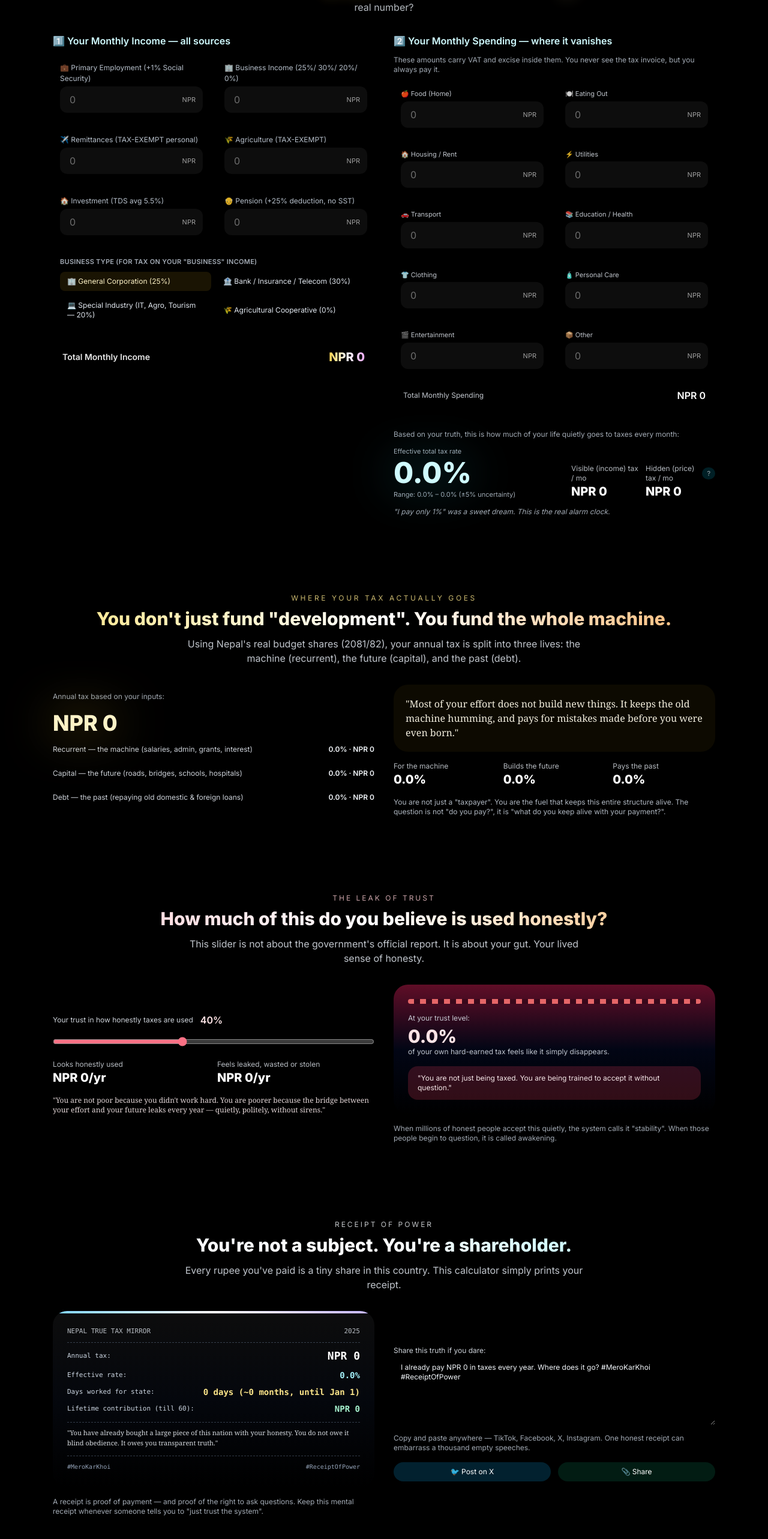
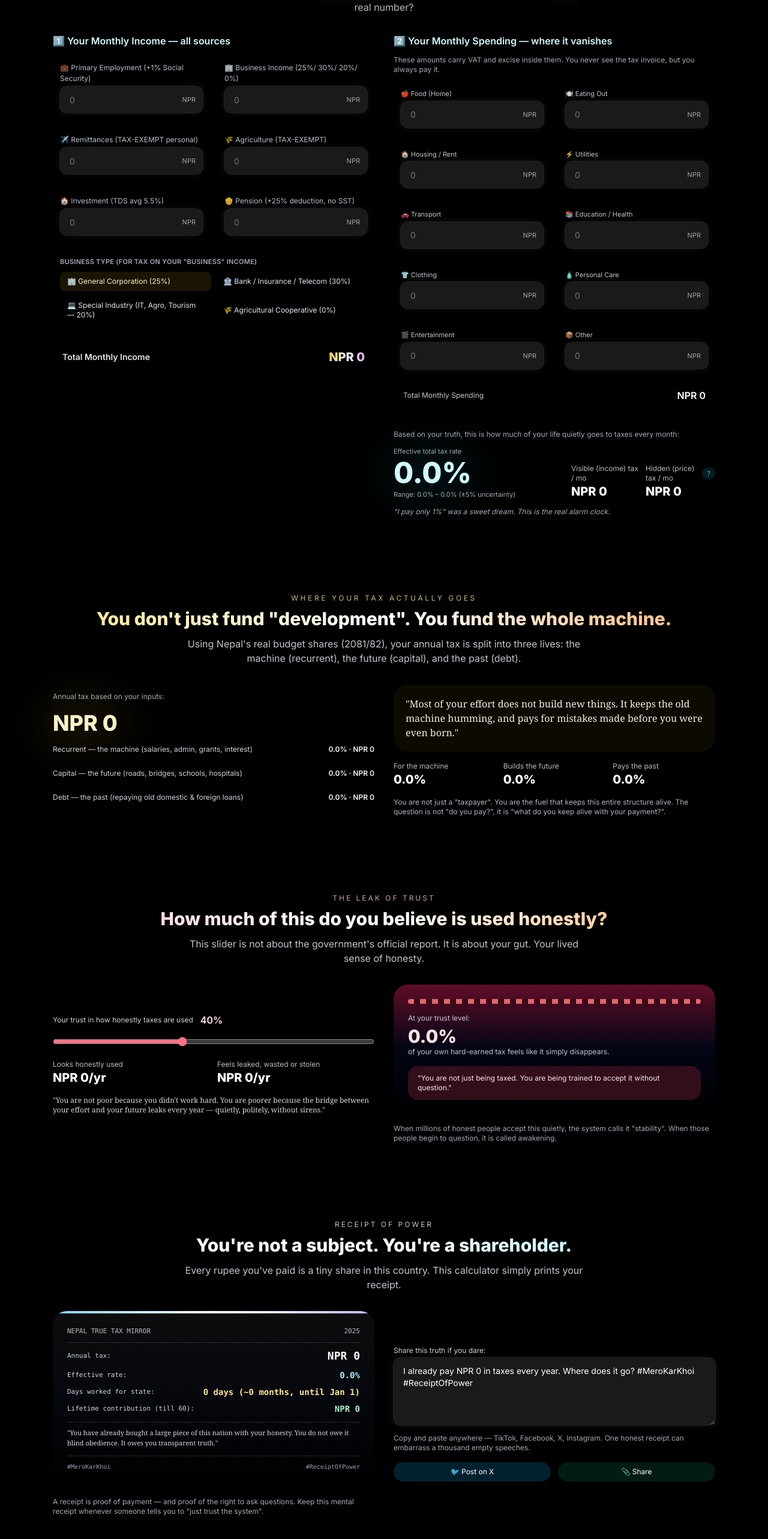
Before and after one commit to Zenslim/Gatishil, a Next.js app: page /tax/calculator in a window 1280 px wide. Shown: the part 221-2786 px from the top of the page at 60% size. Built offline with nearby package versions, Linux system fonts and the light colour scheme.

Commit message:
Update Chrome.tsx

```diff
--- a/app/tax/calculator/Chrome.tsx
+++ b/app/tax/calculator/Chrome.tsx
@@ -245,7 +245,7 @@ function NumberInput({
     <div className="relative">
       <input
         inputMode="numeric"
-        className="h-11 w-full rounded-xl bg-white/5 px-4 text-sm text-white outline-none placeholder-white/40 focus:bg-white/10 sm:text-base"
+        className="h-11 w-full rounded-xl bg-white/10 hover:bg-white/15 focus:bg-white/20 ring-1 ring-white/10 focus:ring-white/20 backdrop-blur-md shadow-[0_0_12px_rgba(255,255,255,0.08)] focus:shadow-[0_0_20px_rgba(255,255,255,0.15)] px-4 text-white text-sm outline-none placeholder-white/40 transition-all duration-200"
         placeholder={placeholder || '0'}
         value={value || ''}
         onChange={(e) => onChange(Number(e.target.value || 0))}
@@ -935,7 +935,7 @@ export default function Chrome() {
                   Share this truth if you dare:
                 </div>
                 <textarea
-                  className="h-28 w-full rounded-2xl bg-black/40 px-3 py-2 text-[11px] text-slate-100 placeholder-slate-500/60 sm:text-xs"
+                  className="h-28 w-full rounded-xl bg-white/10 hover:bg-white/15 focus:bg-white/20 ring-1 ring-white/10 focus:ring-white/20 backdrop-blur-md shadow-[0_0_12px_rgba(255,255,255,0.08)] focus:shadow-[0_0_20px_rgba(255,255,255,0.15)] px-4 py-3 text-white text-sm outline-none placeholder-white/40 transition-all duration-200"
                   value={shareMessage}
                   readOnly
                 />
```
